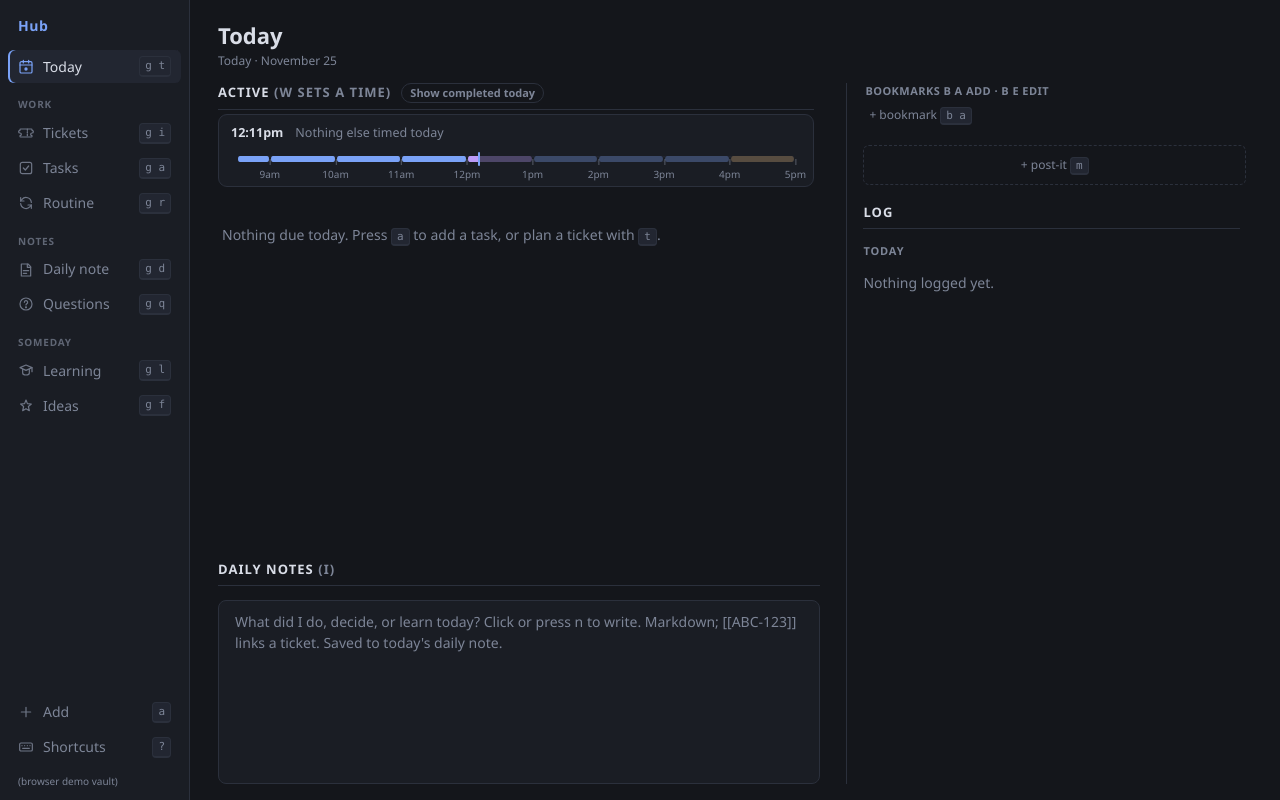
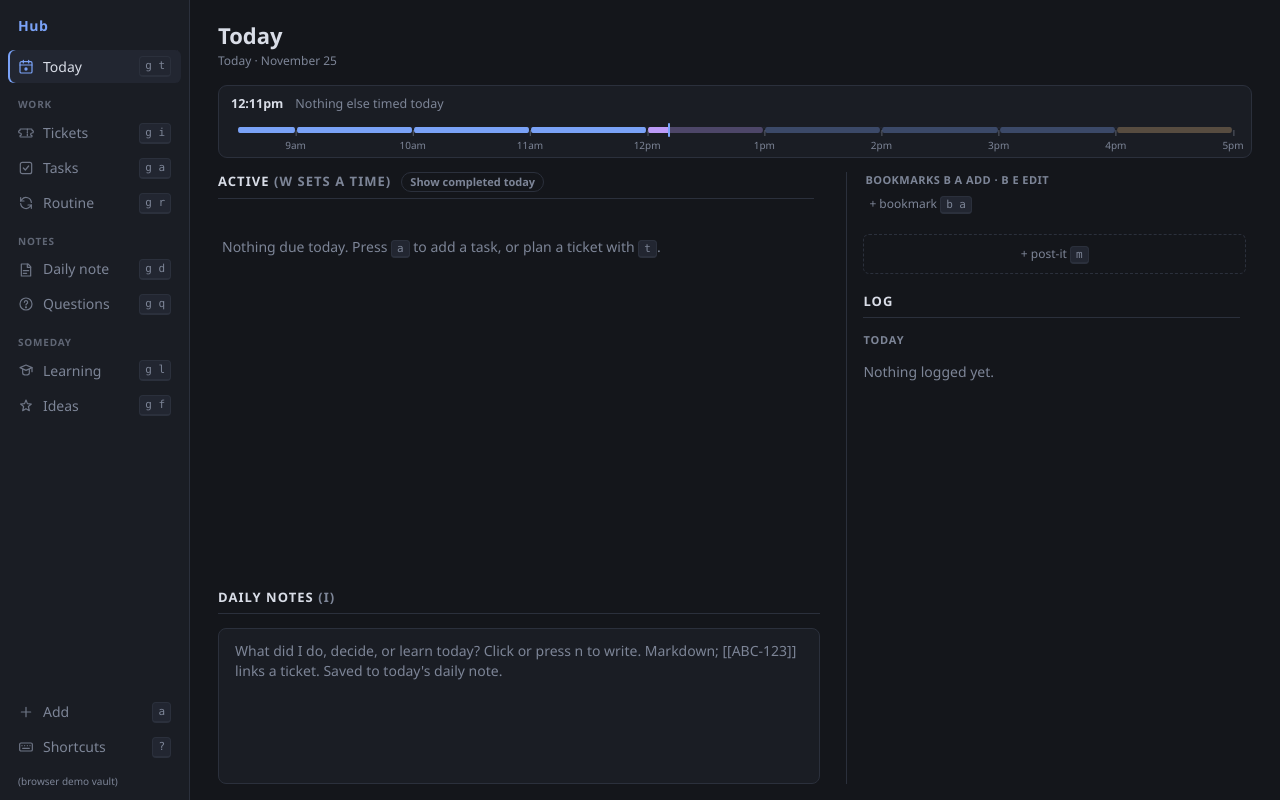
Before and after one commit to jonnochoo/hub, a React (Vite) app: page / in a window 1280 px wide. Built offline with nearby package versions, Linux system fonts and the light colour scheme.

Commit message:
feat: move schedule strip to top of Today

```diff
--- a/src/views/TodayView.tsx
+++ b/src/views/TodayView.tsx
@@ -359,6 +359,8 @@ export function TodayView() {
                 {clocked > 0 && <Chip tone="accent">⏱ {fmtMins(clocked)} clocked</Chip>}
             </PageHeader>
 
+            <ScheduleStrip />
+
             <div className="today-cols">
                 {/* ---- work ------------------------------------------------ */}
                 <div className="col col-work">
@@ -369,7 +371,6 @@ export function TodayView() {
                             {showDone ? 'Hide' : 'Show'} completed today
                         </button>
                     </h2>
-                    <ScheduleStrip />
                     {rows.length === 0 && (
                         <Empty>
                             Nothing due today. Press <kbd>a</kbd> to add a task, or plan a ticket with <kbd>t</kbd>.
```
